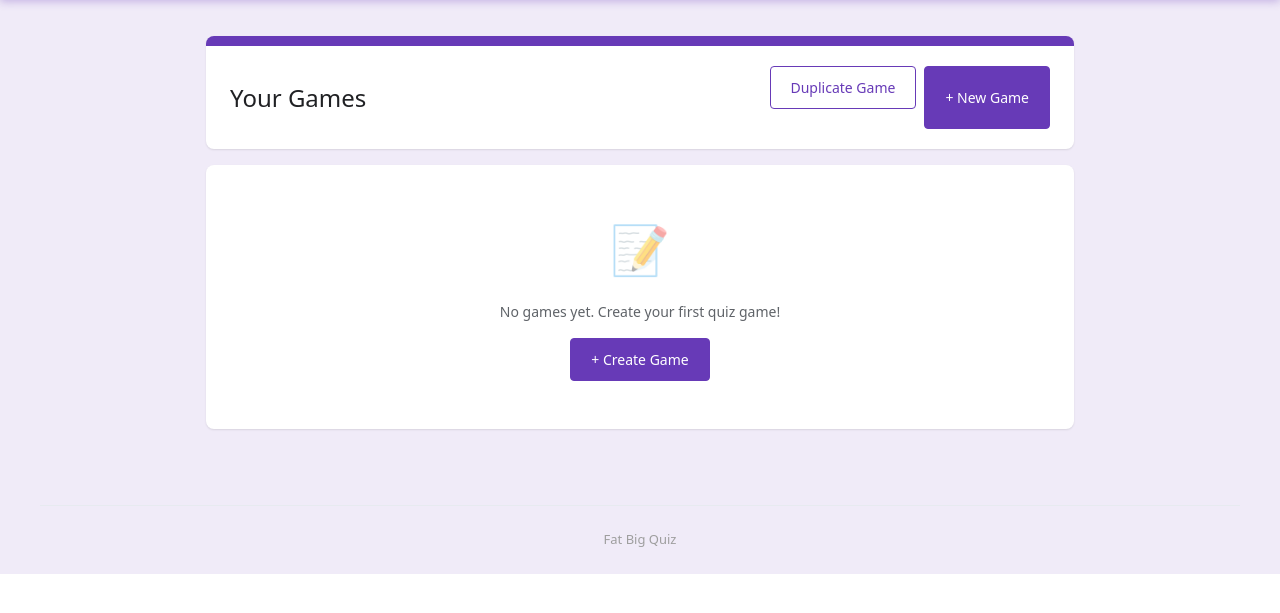
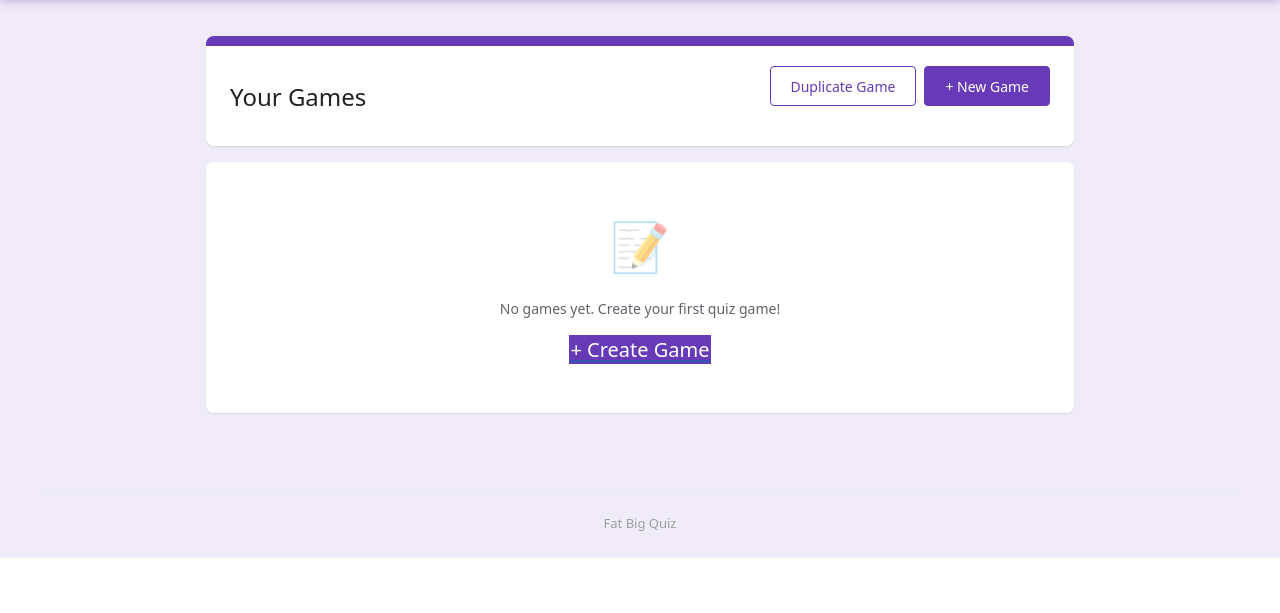
Before and after one commit to Lozzalingo/quiz-app, a Flask app: page /admin/dashboard in a window 1280 px wide. Shown: the part 100-713 px from the top of the page. Run offline with Flask 3, Linux system fonts and the light colour scheme; a user stored in the database is signed in; data that the repository does not hold is empty; some libraries are stand-ins or nearby versions.

Commit message:
Fix button heights with explicit height value
Both buttons now use height: 40px for consistent sizing.

Co-Authored-By: Claude Opus 4.5 <noreply@anthropic.com>

```diff
--- a/templates/admin/dashboard.html
+++ b/templates/admin/dashboard.html
@@ -37,20 +37,11 @@ body {
     background: #673ab7;
     color: white !important;
     border: 1px solid #673ab7;
-    padding: 10px 20px;
-    border-radius: 4px;
-    font-size: 14px;
-    font-weight: 500;
-    cursor: pointer;
-    text-decoration: none;
-    display: inline-flex;
-    align-items: center;
-    gap: 8px;
-    box-sizing: border-box;
 }
 
 .create-btn:hover {
     background: #5e35a1;
+    border-color: #5e35a1;
 }
 
 .games-grid {
@@ -171,13 +162,13 @@ body {
 .header-actions {
     display: flex;
     gap: 8px;
+    align-items: stretch;
 }
 
-.duplicate-btn {
-    background: white;
-    color: #673ab7 !important;
-    border: 1px solid #673ab7;
-    padding: 10px 20px;
+.header-actions .create-btn,
+.header-actions .duplicate-btn {
+    height: 40px;
+    padding: 0 20px;
     border-radius: 4px;
     font-size: 14px;
     font-weight: 500;
@@ -185,8 +176,15 @@ body {
     text-decoration: none;
     display: inline-flex;
     align-items: center;
+    justify-content: center;
     gap: 8px;
     box-sizing: border-box;
+}
+
+.duplicate-btn {
+    background: white;
+    color: #673ab7 !important;
+    border: 1px solid #673ab7;
 }
 
 .duplicate-btn:hover {
```
